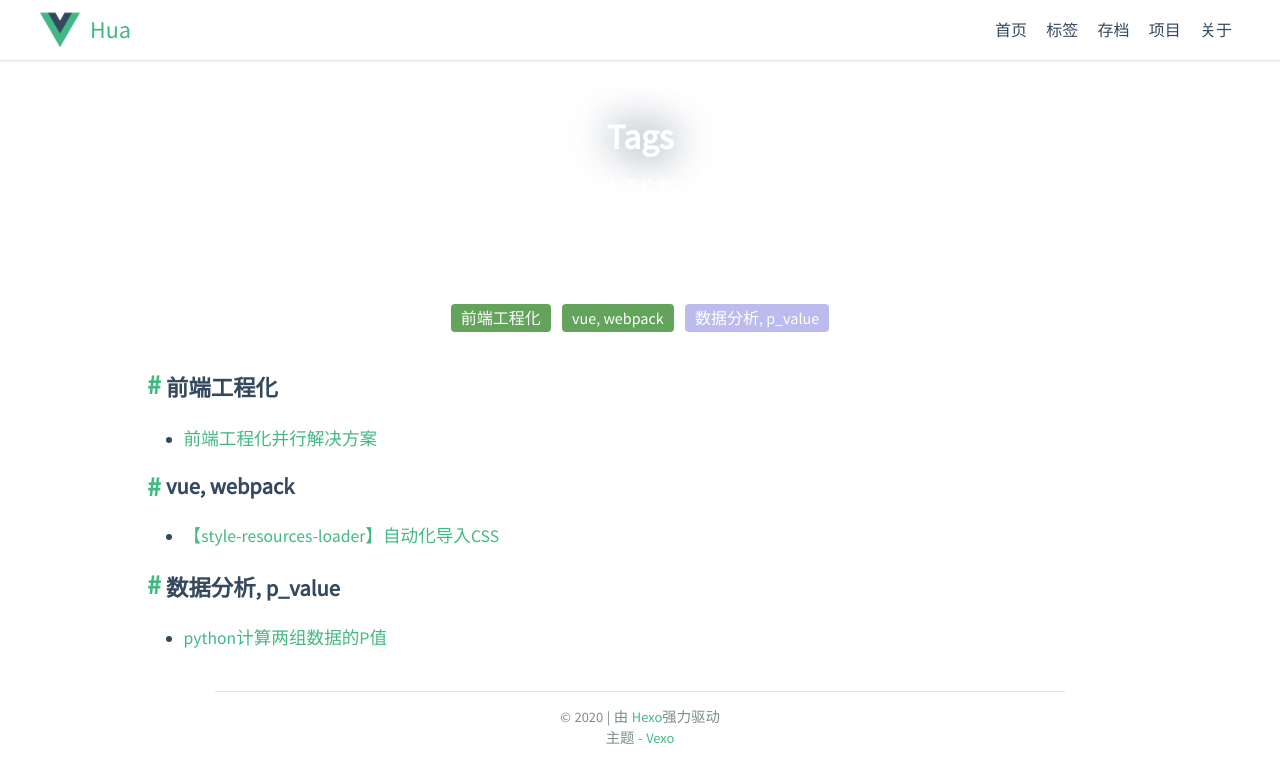
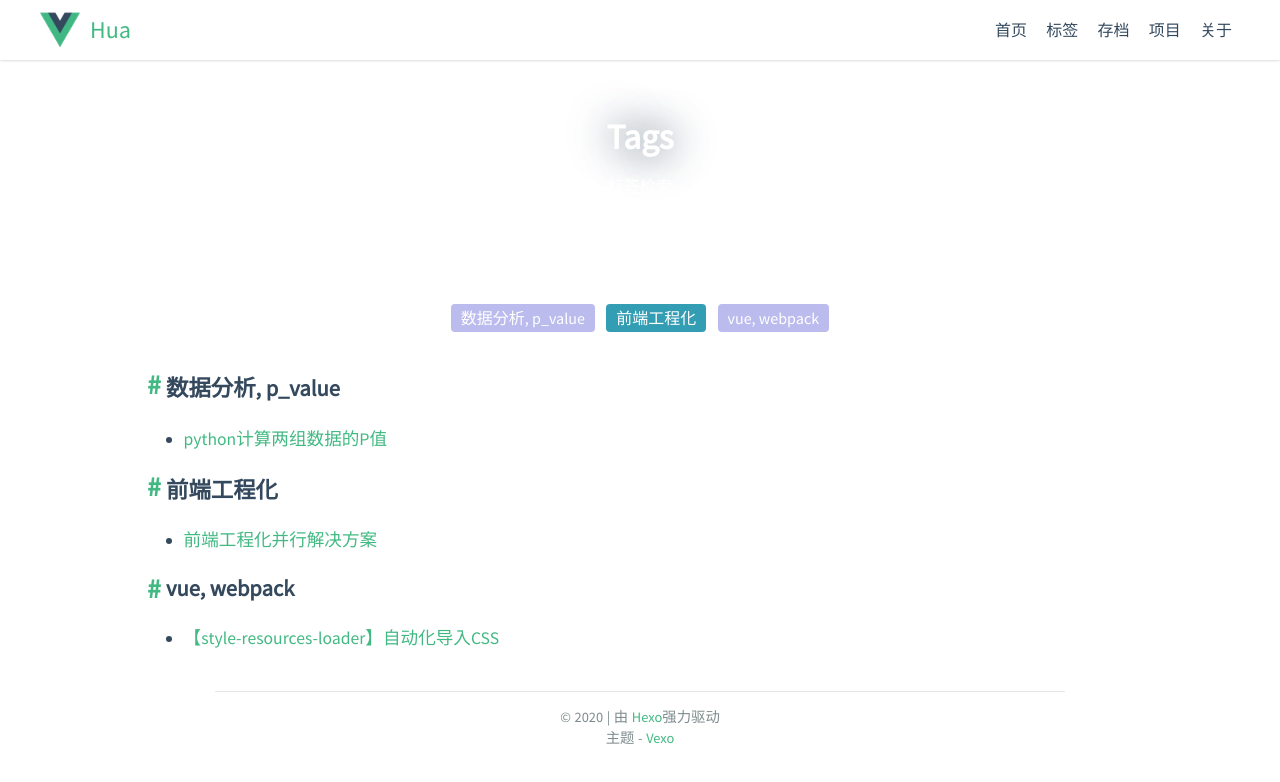
Before and after one commit to Hugohui/Hugohui.github.io, a plain HTML site: page tags/index.html in a window 1280 px wide. Drawn offline with nearby package versions, Linux system fonts and the light colour scheme; some packages are replaced by stand-ins of ours; a script that the page names is missing.

Commit message:
Site updated: 2020-07-10 14:48:52

```diff
--- a/tags/index.html
+++ b/tags/index.html
@@ -159,13 +159,24 @@
 <main class="app-body">
   <div id="tag-cloud">
 
-      <a class="tag3" data-name="tag-前端工程化">前端工程化</a>
-
-      <a class="tag3" data-name="tag-vue, webpack">vue, webpack</a>
-
       <a class="tag0" data-name="tag-数据分析, p_value">数据分析, p_value</a>
 
+      <a class="tag2" data-name="tag-前端工程化">前端工程化</a>
+
+      <a class="tag0" data-name="tag-vue, webpack">vue, webpack</a>
+
   </div>
+
+    <div class="tag-list">
+      <h3 class="tag-name" id="tag-数据分析, p_value">数据分析, p_value</h3>
+
+        <ul class="tag-preview">
+          <li>
+            <a href="/2020/07/10/python计算两组数据的P值/">python计算两组数据的P值</a>
+          </li>
+        </ul>
+
+    </div>
 
     <div class="tag-list">
       <h3 class="tag-name" id="tag-前端工程化">前端工程化</h3>
@@ -184,17 +195,6 @@
         <ul class="tag-preview">
           <li>
             <a href="/2020/07/10/【style-resources-loader】自动化导入CSS/">【style-resources-loader】自动化导入CSS</a>
-          </li>
-        </ul>
-
-    </div>
-
-    <div class="tag-list">
-      <h3 class="tag-name" id="tag-数据分析, p_value">数据分析, p_value</h3>
-
-        <ul class="tag-preview">
-          <li>
-            <a href="/2020/07/10/python计算两组数据的P值/">python计算两组数据的P值</a>
           </li>
         </ul>
 
```
